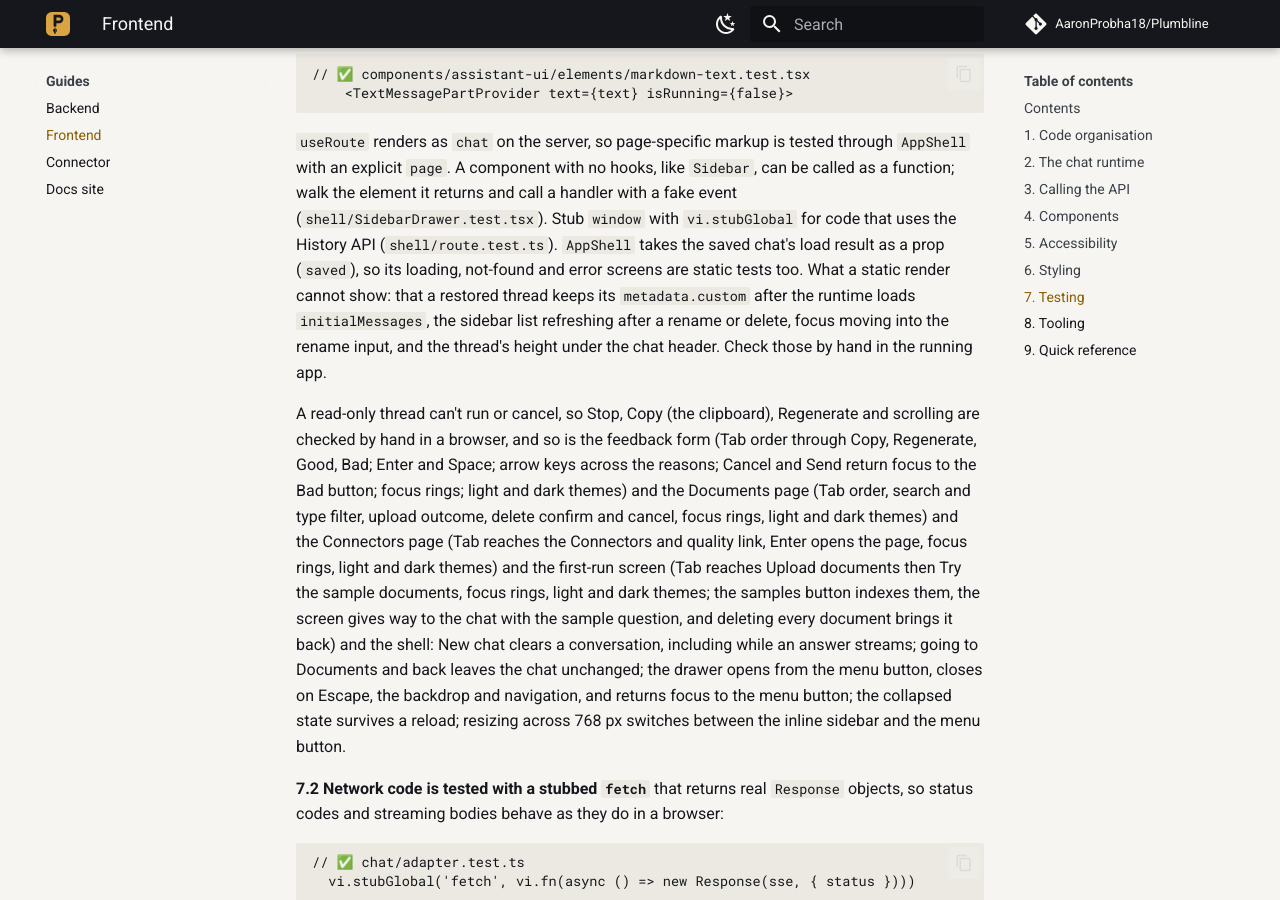
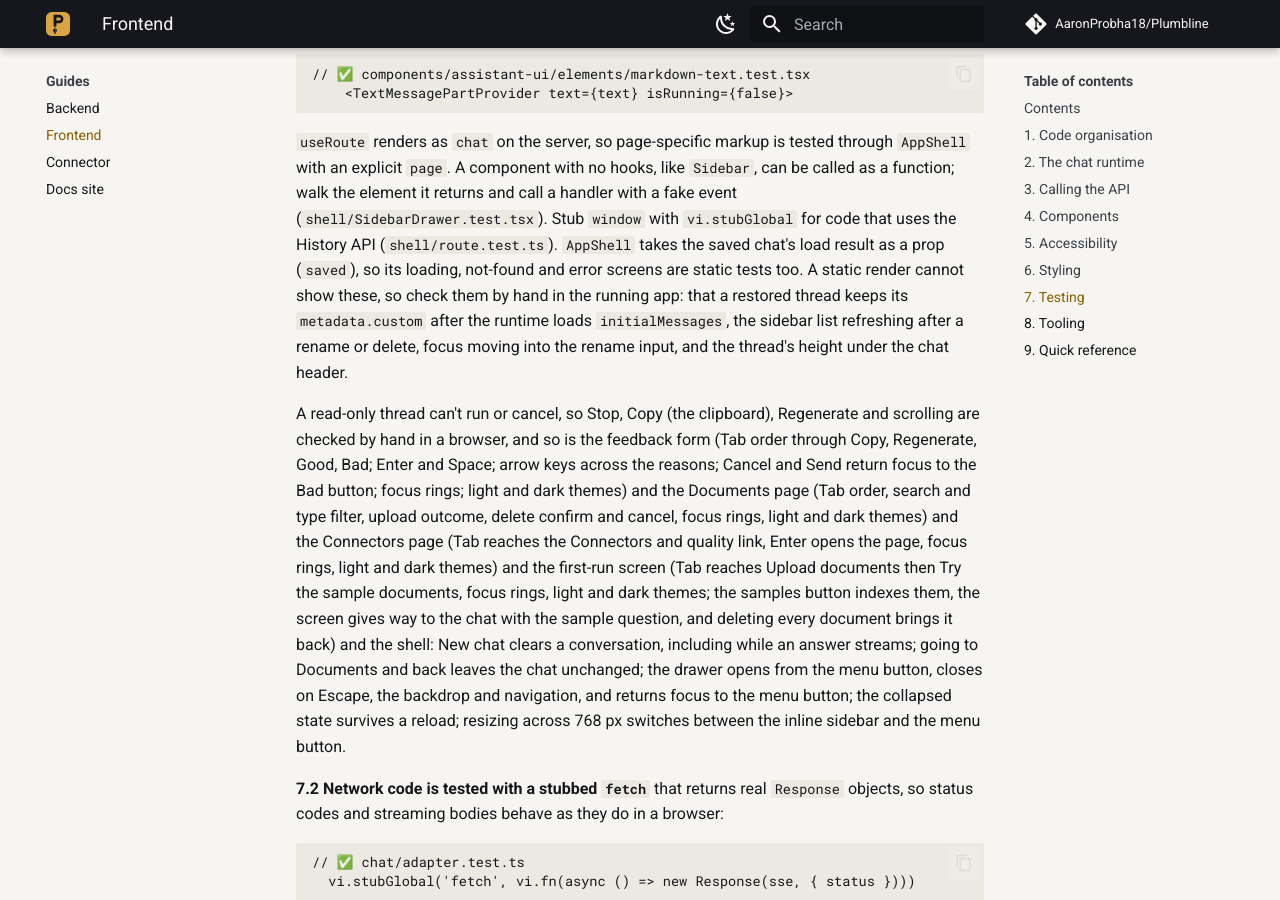
Before and after one commit to AaronProbha18/Insight-RAG, an MkDocs documentation site: the page built from docs/guides/frontend-development-guide.md, in a window 1280 px wide and 900 px high, scrolled down 6913 px. Built offline with MkDocs 1.6.1 and Material for MkDocs 9.7.7, drawn with Linux system fonts in a browser that asks for light colours; comment, search, counter and statistics services are not loaded.

Commit message:
docs: reword the static-render note; record the UI confirmation (#36)

```diff
--- a/docs/guides/frontend-development-guide.md
+++ b/docs/guides/frontend-development-guide.md
@@ -316,11 +316,10 @@ returns and call a handler with a fake event (`shell/SidebarDrawer.test.tsx`).
 Stub `window` with `vi.stubGlobal` for code that uses the History API
 (`shell/route.test.ts`). `AppShell` takes the saved chat's load result as a
 prop (`saved`), so its loading, not-found and error screens are static tests too.
-What a static render cannot show: that a restored thread keeps its
-`metadata.custom` after the runtime loads `initialMessages`, the sidebar list
-refreshing after a rename or delete, focus moving into the rename input, and
-the thread's height under the chat header. Check those by hand in the running
-app.
+A static render cannot show these, so check them by hand in the running app:
+that a restored thread keeps its `metadata.custom` after the runtime loads
+`initialMessages`, the sidebar list refreshing after a rename or delete, focus
+moving into the rename input, and the thread's height under the chat header.
 
 A read-only thread can't run or cancel, so Stop, Copy (the clipboard),
 Regenerate and scrolling are checked by hand in a browser, and so is the
```
Also changed, not shown: openspec/changes/saved-conversations/verification.md (+3 -3 lines).
